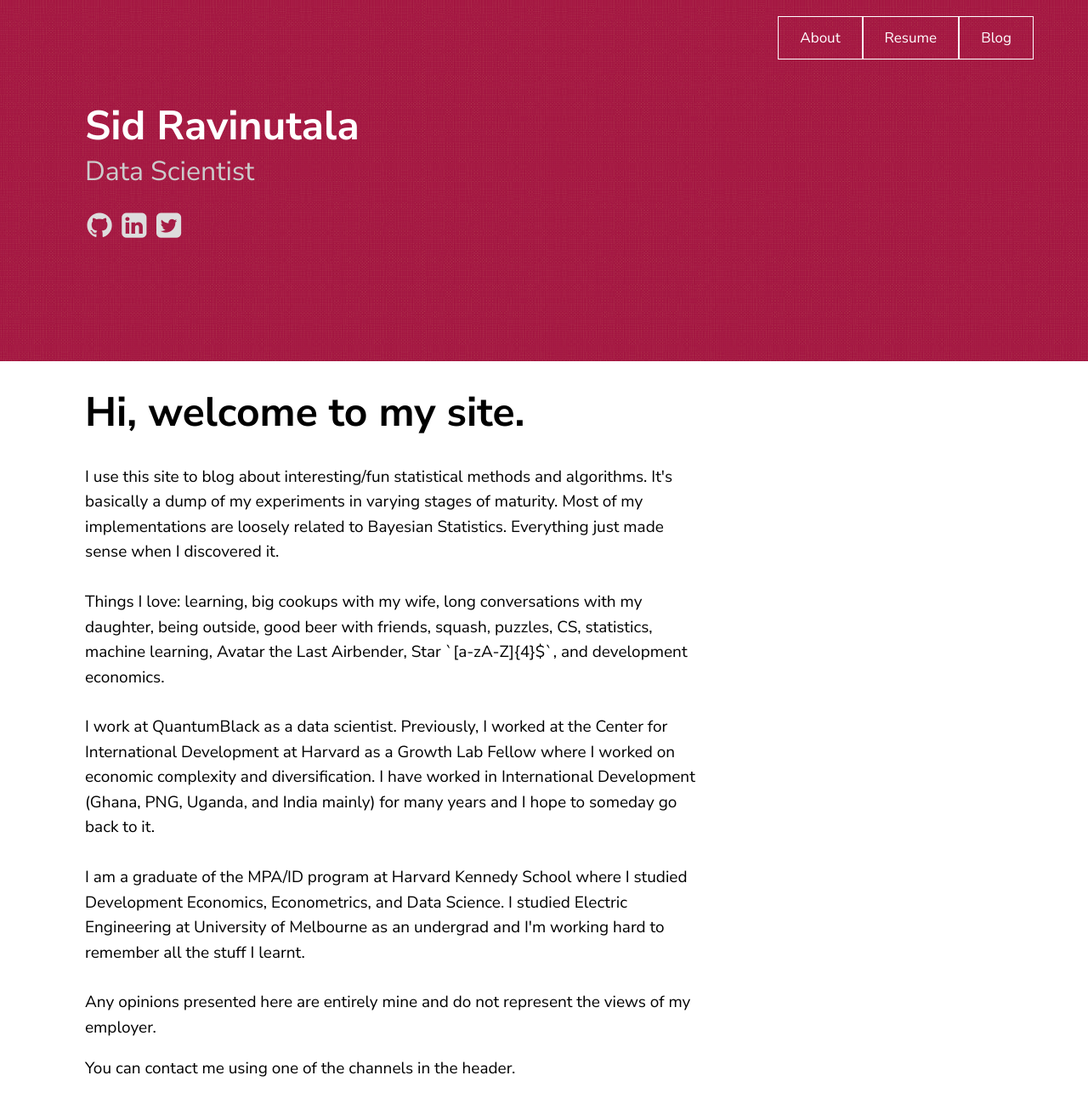
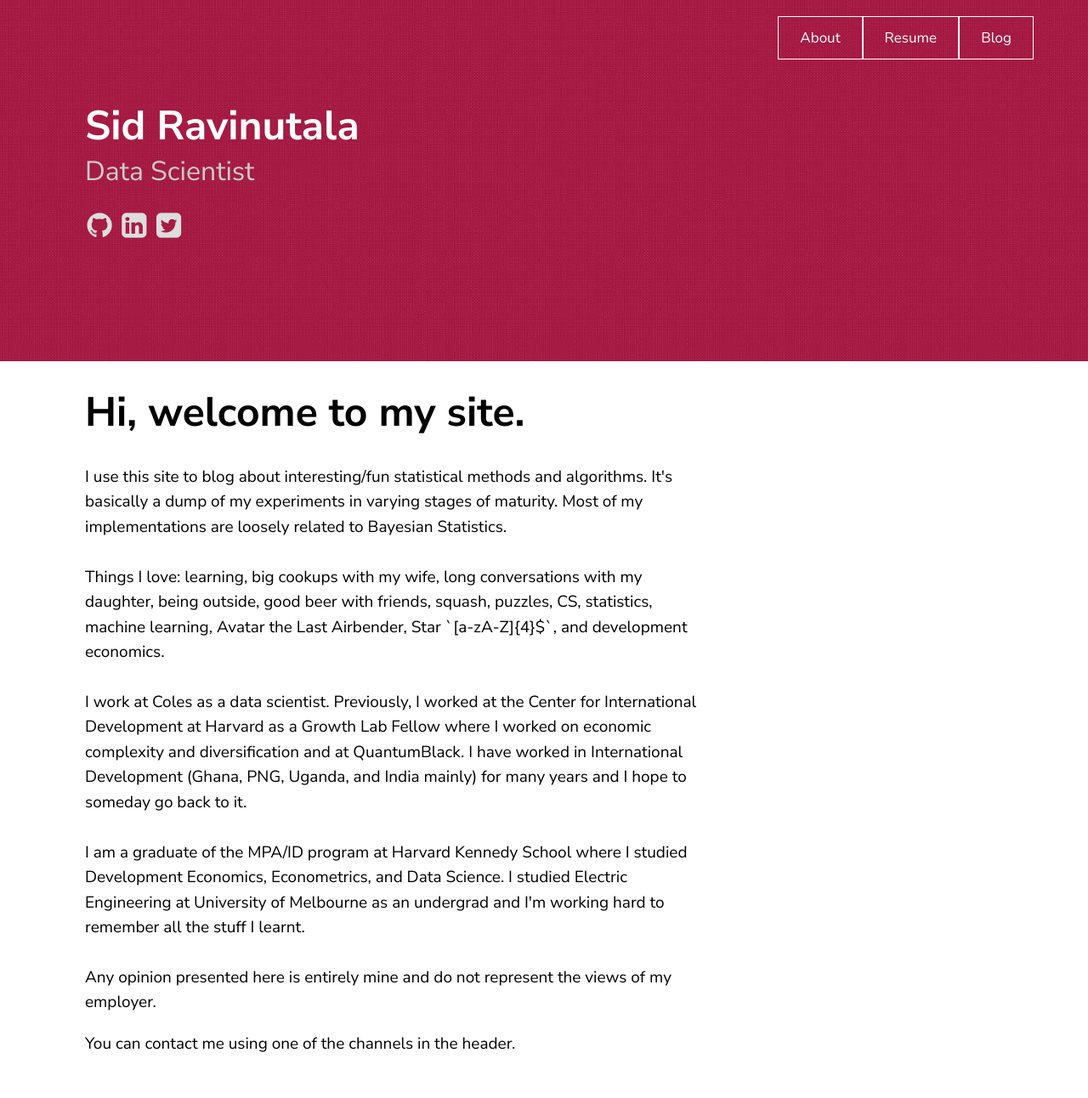
Before and after one commit to sidravi1/sidravi1.github.io, a Jekyll site: the page built from about.html, in a window 1280 px wide. Shown: the whole page at 85% size. Built offline with Jekyll 4.4.1, drawn with Linux system fonts in a browser that asks for light colours; a script that is not in the unit is left out; after the commit the page ends 1262 px from its top, so only the background shows below that.

Commit message:
minor typos

```diff
--- a/about.html
+++ b/about.html
@@ -6,17 +6,16 @@ title: Home
 	<h1>Hi, welcome to my site.</h1>
 	<p>I use this site to blog about interesting/fun statistical methods and algorithms.
 		It's basically a dump of my experiments in varying stages of maturity.
-		Most of my implementations are loosely related to Bayesian Statistics. Everything
-		just made sense when I discovered it.
+		Most of my implementations are loosely related to Bayesian Statistics.
 		<br><br>
 		Things I love: learning, big cookups with my wife, long conversations with my daughter,
 		being outside, good beer with friends, squash, puzzles, CS, statistics, machine learning,
 		Avatar the Last Airbender, Star `[a-zA-Z]{4}$`, and development economics.
 		<br><br>
-		I work at QuantumBlack as a data scientist.
+		I work at Coles as a data scientist.
 		Previously, I worked at the Center for International Development
 		at Harvard as a Growth Lab Fellow where I worked on economic complexity
-		and diversification. I have worked in International Development (Ghana, PNG, Uganda,
+		and diversification and at QuantumBlack. I have worked in International Development (Ghana, PNG, Uganda,
 		and India mainly) for many years and I hope to someday go back to it.
 		<br><br>
 		I am a graduate of the MPA/ID program at Harvard Kennedy School where I studied
@@ -24,8 +23,7 @@ title: Home
 		Engineering at University of Melbourne as an undergrad and I'm working hard to remember
 		all the stuff I learnt.
 		<br><br>
-		Any opinions presented here are entirely mine and
+		Any opinion presented here is entirely mine and
 		do not represent the views of my employer.
 	<p> You can contact me using one of the channels in the header.</p>
-	</a></p>
 </div><!-- /.blurb -->
```
Also changed, not shown: _posts/2019-11-10-logit-choice-model.md (+24 -23 lines), _posts/2019-11-11-logit-choice-advantages-of-iia.md (+8 -8 lines), assets/20191110_taste_variation.png.
